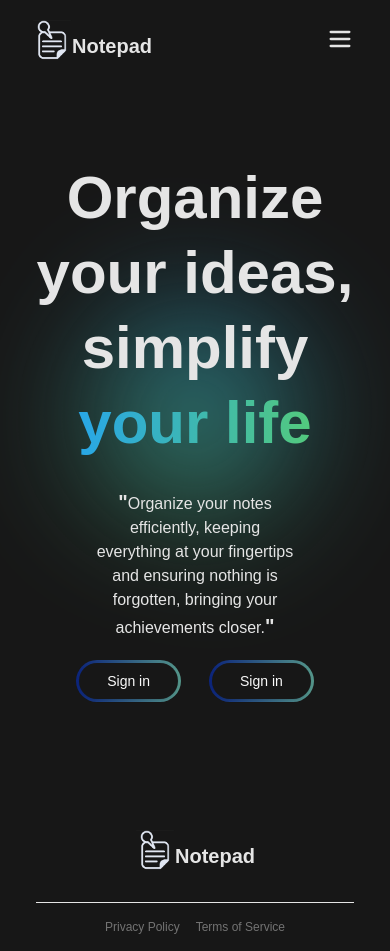
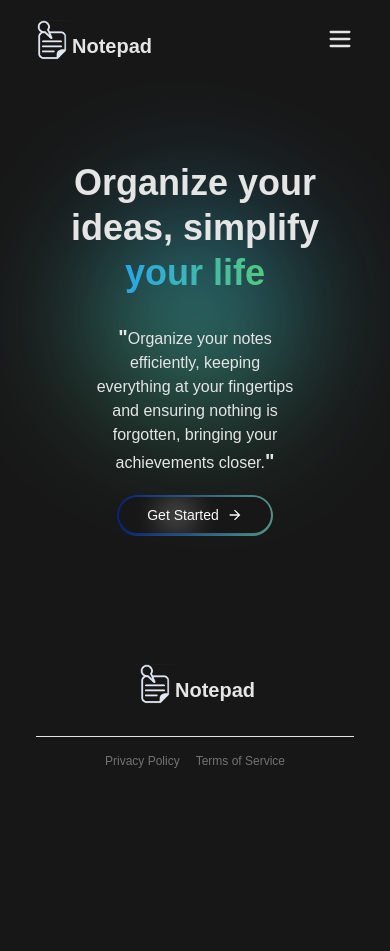
Before and after one commit to rafael-bit/notepad, a Next.js app: page / in a window 390 px wide. After the commit the page ends 844 px from the top, so only its background shows below. Built offline with nearby package versions, Linux system fonts and the light colour scheme.

Commit message:
chore: update responsive mode

```diff
--- a/app/components/Header.tsx
+++ b/app/components/Header.tsx
@@ -52,7 +52,7 @@ export default function Header() {
 				<div className="md:hidden">
 					<Sheet>
 						<SheetTrigger asChild>
-							<Button variant="ghost" size="icon">
+							<Button variant="ghost" size="icon" className="hover:bg-neutral-900">
 								<Menu className="!w-7 !h-7 text-neutral-200" />
 							</Button>
 						</SheetTrigger>
--- a/app/globals.css
+++ b/app/globals.css
@@ -98,3 +98,21 @@ body {
     --size: 250px;
   }
 }
+
+@keyframes shine {
+  0% {
+    transform: translateX(-100%);
+  }
+
+  50% {
+    transform: translateX(100%);
+  }
+
+  100% {
+    transform: translateX(-100%);
+  }
+}
+
+.animate-shine {
+  animation: shine 3s ease-in-out infinite;
+}
--- a/app/page.tsx
+++ b/app/page.tsx
@@ -1,32 +1,31 @@
 import Header from "./components/Header";
 import Footer from "./components/Footer";
 import { Button } from "@/components/ui/button";
+import { MdArrowForward } from "react-icons/md";
 
 export default function Home() {
   return (
     <>
       <Header />
       <div className="relative w-[85%] flex flex-col items-center mx-auto container py-20">
-        <div className="absolute left-2/5 top-1/3 -translate-x-1/2 -translate-y-1/2 gradient opacity-60"></div>
-        <h1 className="text-center text-6xl font-bold leading-tight z-10">
+        <div className="absolute left-2/5 top-1/4 -translate-x-1/2 -translate-y-1/2 gradient opacity-60"></div>
+        <h1 className="text-center text-4xl xs:text-6xl font-bold leading-tight z-10">
           Organize your ideas, simplify <br />
           <span className="bg-gradient-to-r from-blueLight to-green bg-clip-text text-transparent">
             your life
           </span>
         </h1>
         <p className="w-[60%] text-center mt-7 z-10">
-          <span className="!text-xl font-semibold">"</span>Organize your notes efficiently, keeping everything at your fingertips and ensuring nothing is forgotten, bringing your achievements closer.
-          <span className="!text-xl font-semibold">"</span>
+          <span className="text-xl font-semibold">"</span>Organize your notes efficiently, keeping everything at your fingertips and ensuring nothing is forgotten, bringing your achievements closer.
+          <span className="text-xl font-semibold">"</span>
         </p>
         <div className="flex items-center gap-7 mt-5 z-10">
-          <div className="inline-flex items-center justify-center rounded-full bg-gradient-to-r from-blue to-greenMedium p-[3px] font-semibold text-white no-underline">
-            <Button className="w-full rounded-full bg-neutral-900 px-7 py-[0.875rem] text-center transition-all duration-300 hover:bg-neutral-800 hover:text-white hover:opacity-90">
-              Sign in
-            </Button>
-          </div>
-          <div className="inline-flex items-center justify-center rounded-full bg-gradient-to-r from-blue to-greenMedium p-[3px] font-semibold text-white no-underline">
-            <Button className="w-full rounded-full bg-neutral-900 px-7 py-[0.875rem] text-center transition-all duration-300 hover:bg-neutral-800 hover:text-white hover:opacity-90">
-              Sign in
+          <div className="inline-flex items-center justify-center rounded-full bg-gradient-to-r from-blue to-greenMedium p-[2.25px] font-semibold text-white no-underline">
+            <Button className="relative w-full overflow-hidden rounded-full bg-neutral-900 px-7 py-[0.875rem] text-center transition-all duration-300 hover:bg-neutral-800 hover:text-white hover:opacity-90">
+              Get Started <MdArrowForward />
+              <span className="absolute inset-0 flex items-center justify-center">
+                <span className="absolute h-full w-1/4 bg-white/20 blur-md animate-shine"></span>
+              </span>
             </Button>
           </div>
         </div>
--- a/package.json
+++ b/package.json
@@ -21,6 +21,7 @@
     "next": "15.1.6",
     "react": "^19.0.0",
     "react-dom": "^19.0.0",
+    "react-icons": "^5.4.0",
     "tailwind-merge": "^3.0.1",
     "tailwindcss-animate": "^1.0.7"
   },
```
Also changed, not shown: 1 other file (tests, documents, lock files or other folders).
